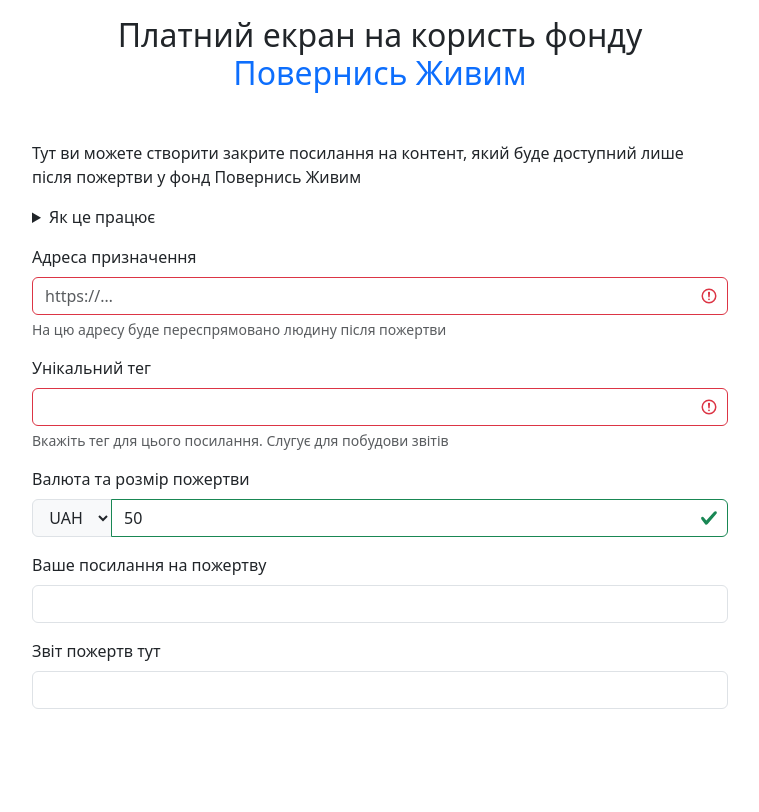
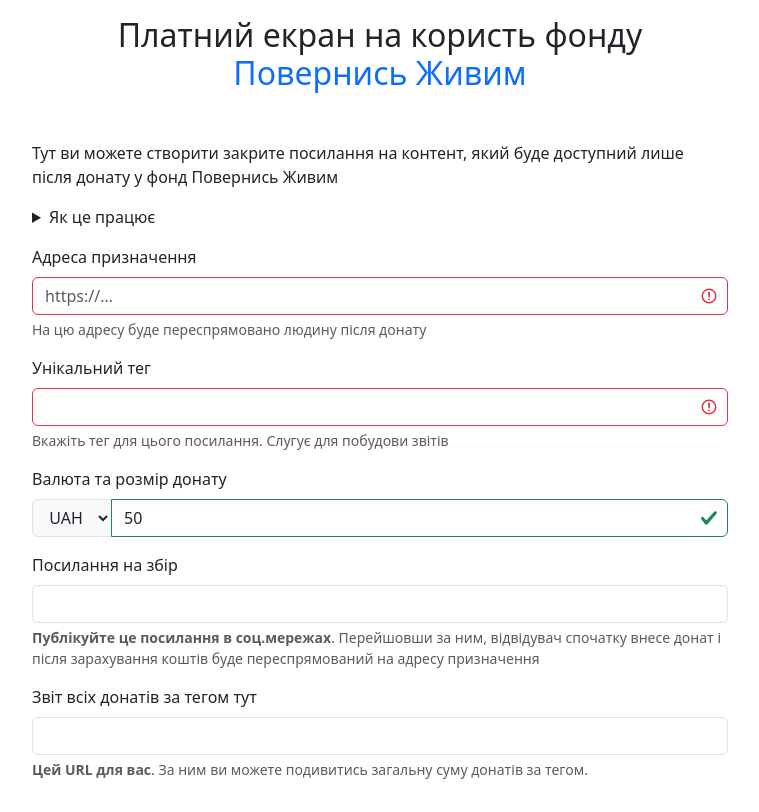
Before and after one commit to cawa-93/comebackalive-paywall, a Nuxt app: page / in a window 1280 px wide. Shown: the whole page, without its empty margins (260-1019 px from the left). Built offline with nearby package versions, Linux system fonts and the light colour scheme.

Commit message:
Покращення описів та підказок

```diff
--- a/app.vue
+++ b/app.vue
@@ -64,15 +64,15 @@
     </h1>
 
     <p>
-      Тут ви можете створити закрите посилання на контент, який буде доступний лише після пожертви у фонд Повернись Живим
+      Тут ви можете створити закрите посилання на контент, який буде доступний лише після донату у фонд Повернись Живим
     </p>
 
     <details class="mb-3">
       <summary>Як це працює</summary>
       <ol>
-        <li>Ви заповнюєте форму нижче вказавши куди користувач повинен потрапити після пожертви, розмір пожертви</li>
+        <li>Ви заповнюєте форму нижче вказавши куди користувач повинен потрапити після донату та розмір донату</li>
         <li>Під формою для вас буде згенеровано спеціальна URL адреса</li>
-        <li>Перейшовши за цією адресою, вашому підписнику буде запропоновано внести пожертву у фонд Повернись Живим визначеного розміру</li>
+        <li>Перейшовши за цією адресою, вашому підписнику буде запропоновано внести донат у фонд Повернись Живим визначеного розміру</li>
         <li>Після того як оплату буде зараховано його автоматично перенаправить за адресою призначення</li>
       </ol>
     </details>
@@ -82,7 +82,7 @@
       <div class="mb-3">
         <label for="exampleFormControlInput1" class="form-label">Адреса призначення</label>
         <input type="url" v-model="next" class="form-control" required placeholder="https://…">
-        <div id="emailHelp" class="form-text">На цю адресу буде переспрямовано людину після пожертви</div>
+        <div id="emailHelp" class="form-text">На цю адресу буде переспрямовано людину після донату</div>
       </div>
 
       <div class="mb-3">
@@ -92,7 +92,7 @@
       </div>
 
       <div class="mb-3">
-        <label for="amount" class="form-label">Валюта та розмір пожертви</label>
+        <label for="amount" class="form-label">Валюта та розмір донату</label>
         <div class="input-group mb-3">
           <select class="input-group-text" v-model="currency" required>
             <option>UAH</option>
@@ -106,20 +106,28 @@
     </form>
 
     <div class="mb-3">
-      <label for="staticEmail" class="form-label">Ваше посилання на пожертву</label>
+      <label for="staticEmail" class="form-label">Посилання на збір </label>
       <div class="input-group">
         <input type="url" readonly class="form-control" id="staticEmail" :value="donationUrl">
         <a target="_blank" v-if="donationUrl" :href="donationUrl" class="input-group-text">🔗</a>
+      </div>
+      <div id="emailHelp" class="form-text">
+        <b>Публікуйте це посилання в соц.мережах</b>.
+        Перейшовши за ним, відвідувач спочатку внесе донат і після зарахування коштів буде переспрямований на адресу призначення
       </div>
     </div>
 
 
     <div class="mb-3">
-      <label for="staticEmail" class="form-label">Звіт пожертв тут</label>
+      <label for="staticEmail" class="form-label">Звіт всіх донатів за тегом тут</label>
       <div class="input-group">
         <input type="url" readonly class="form-control" id="staticEmail" :value="reportUrl">
         <a target="_blank" v-if="reportUrl" :href="reportUrl" class="input-group-text">🔗</a>
       </div>
+        <div id="emailHelp" class="form-text">
+          <b>Цей URL для вас</b>.
+          За ним ви можете подивитись загальну суму донатів за тегом.
+        </div>
     </div>
 
   </div>
@@ -129,10 +137,7 @@
 
 $container-max-widths : (
     sm: 540px,
-    md: 720px,
-    lg: 720px,
-    xl: 720px,
-    xxl: 720px
+    md: 720px
 );
 
 $h1-font-size         : 2rem;
```
Also changed, not shown: 1 other file (tests, documents, lock files or other folders).
